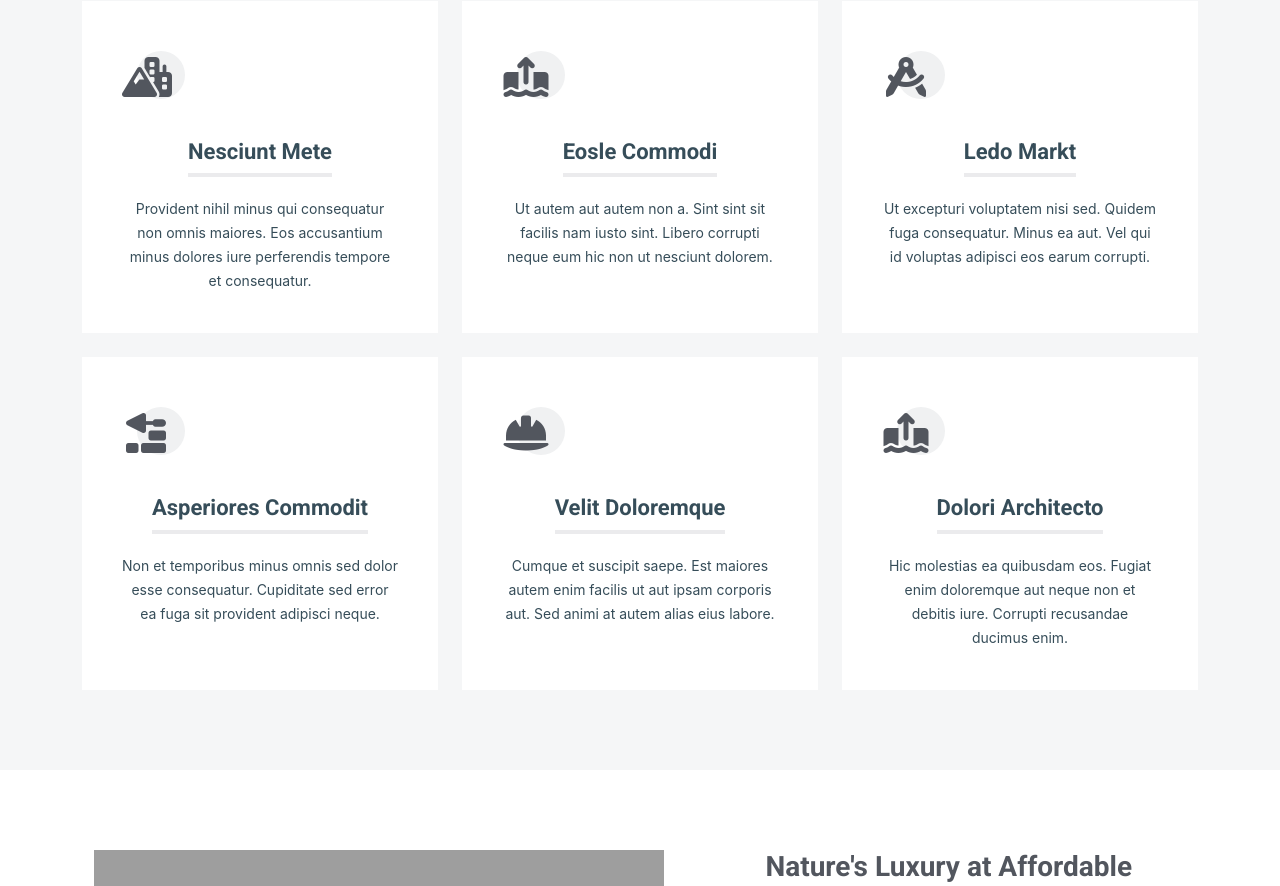
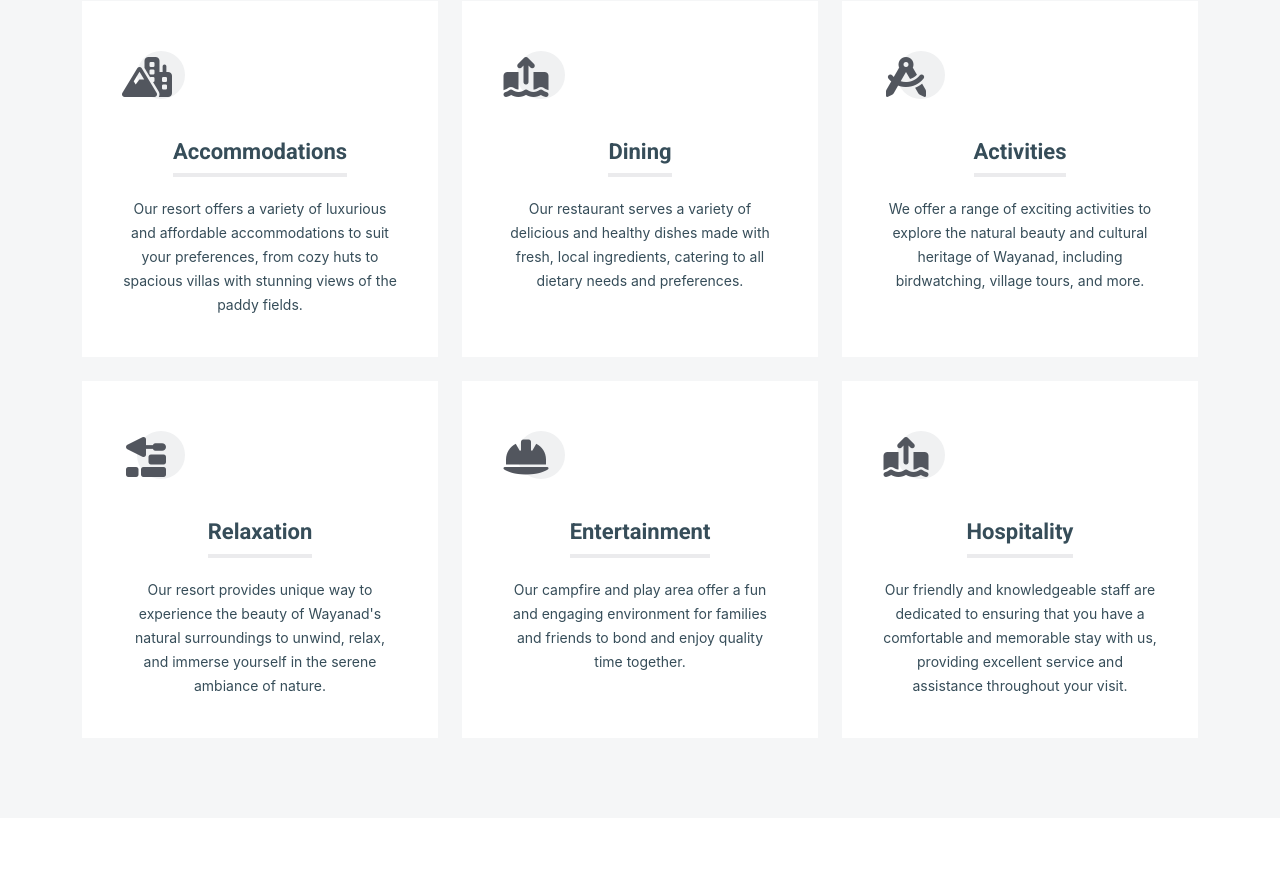
Before and after one commit to sreyasilp/react, a React (Create React App) app: page / in a window 1280 px wide. Shown: the part 2020-2906 px from the top of the page. Built offline with nearby package versions, Linux system fonts and the light colour scheme; grey boxes are pictures that could not be loaded.

Commit message:
fix services section

```diff
--- a/src/pages/Main/servicesSection.js
+++ b/src/pages/Main/servicesSection.js
@@ -5,8 +5,7 @@ export const Services = () => {
         <div className='section-header'>
           <h2>Services</h2>
           <p>
-            Voluptatem quibusdam ut ullam perferendis repellat non ut
-            consequuntur est eveniet deleniti fignissimos eos quam
+          At Paddy View Resort, we pride ourselves on providing exceptional services that cater to all your needs and ensure a comfortable and memorable stay.
           </p>
         </div>
         <div className='row gy-4'>
@@ -17,13 +16,11 @@ export const Services = () => {
           >
             <div className='service-item  position-relative'>
               <div className='icon'>
-                <i className='fa-solid fa-mountain-city' />
+                <i className='fa-solid fa-mountain-city   ' />
               </div>
-              <h3>Nesciunt Mete</h3>
+              <h3>Accommodations</h3>
               <p>
-                Provident nihil minus qui consequatur non omnis maiores. Eos
-                accusantium minus dolores iure perferendis tempore et
-                consequatur.
+              Our resort offers a variety of luxurious and affordable accommodations to suit your preferences, from cozy huts to spacious villas with stunning views of the paddy fields.
               </p>
               {/* <a href="service-details.html" class="readmore stretched-link">Learn more <i class="bi bi-arrow-right"></i></a> */}
             </div>
@@ -38,10 +35,9 @@ export const Services = () => {
               <div className='icon'>
                 <i className='fa-solid fa-arrow-up-from-ground-water' />
               </div>
-              <h3>Eosle Commodi</h3>
+              <h3>Dining</h3>
               <p>
-                Ut autem aut autem non a. Sint sint sit facilis nam iusto sint.
-                Libero corrupti neque eum hic non ut nesciunt dolorem.
+              Our restaurant serves a variety of delicious and healthy dishes made with fresh, local ingredients, catering to all dietary needs and preferences.
               </p>
               {/* <a href="service-details.html" class="readmore stretched-link">Learn more <i class="bi bi-arrow-right"></i></a> */}
             </div>
@@ -56,10 +52,9 @@ export const Services = () => {
               <div className='icon'>
                 <i className='fa-solid fa-compass-drafting' />
               </div>
-              <h3>Ledo Markt</h3>
+              <h3>Activities</h3>
               <p>
-                Ut excepturi voluptatem nisi sed. Quidem fuga consequatur. Minus
-                ea aut. Vel qui id voluptas adipisci eos earum corrupti.
+              We offer a range of exciting activities to explore the natural beauty and cultural heritage of Wayanad, including birdwatching, village tours, and more.
               </p>
               {/* <a href="service-details.html" class="readmore stretched-link">Learn more <i class="bi bi-arrow-right"></i></a> */}
             </div>
@@ -74,10 +69,9 @@ export const Services = () => {
               <div className='icon'>
                 <i className='fa-solid fa-trowel-bricks' />
               </div>
-              <h3>Asperiores Commodit</h3>
+              <h3>Relaxation</h3>
               <p>
-                Non et temporibus minus omnis sed dolor esse consequatur.
-                Cupiditate sed error ea fuga sit provident adipisci neque.
+              Our resort provides unique way to experience the beauty of Wayanad's natural surroundings to unwind, relax, and immerse yourself in the serene ambiance of nature.
               </p>
               {/* <a href="service-details.html" class="readmore stretched-link">Learn more <i class="bi bi-arrow-right"></i></a> */}
             </div>
@@ -92,10 +86,9 @@ export const Services = () => {
               <div className='icon'>
                 <i className='fa-solid fa-helmet-safety' />
               </div>
-              <h3>Velit Doloremque</h3>
+              <h3>Entertainment</h3>
               <p>
-                Cumque et suscipit saepe. Est maiores autem enim facilis ut aut
-                ipsam corporis aut. Sed animi at autem alias eius labore.
+              Our campfire and play area offer a fun and engaging environment for families and friends to bond and enjoy quality time together.
               </p>
               {/* <a href="service-details.html" class="readmore stretched-link">Learn more <i class="bi bi-arrow-right"></i></a> */}
             </div>
@@ -110,10 +103,9 @@ export const Services = () => {
               <div className='icon'>
                 <i className='fa-solid fa-arrow-up-from-ground-water' />
               </div>
-              <h3>Dolori Architecto</h3>
+              <h3>Hospitality</h3>
               <p>
-                Hic molestias ea quibusdam eos. Fugiat enim doloremque aut neque
-                non et debitis iure. Corrupti recusandae ducimus enim.
+              Our friendly and knowledgeable staff are dedicated to ensuring that you have a comfortable and memorable stay with us, providing excellent service and assistance throughout your visit.
               </p>
               {/* <a href="service-details.html" class="readmore stretched-link">Learn more <i class="bi bi-arrow-right"></i></a> */}
             </div>
```
